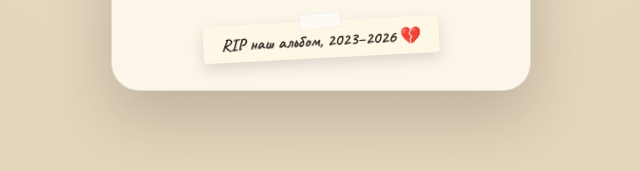
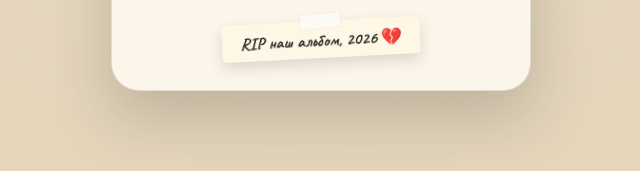
Before and after one commit to yourBratanchik/a_ty_IP, a plain HTML site: page index.html in a window 1280 px wide. Shown: the part 555-726 px from the top of the page, 319-959 px from the left. Drawn offline with Linux system fonts and the light colour scheme.

Commit message:
Add files via upload

```diff
--- a/index.html
+++ b/index.html
@@ -174,7 +174,7 @@
     <div class="divider"></div>
     <p class="desc">пу-пу-пуу 🕊️<br/>шанс был, шанс использован не был.</p>
 
-    <div class="sticker">RIP наш альбом, 2023–2026 💔</div>
+    <div class="sticker">RIP наш альбом, 2026 💔</div>
   </div>
 </body>
 </html>
```
